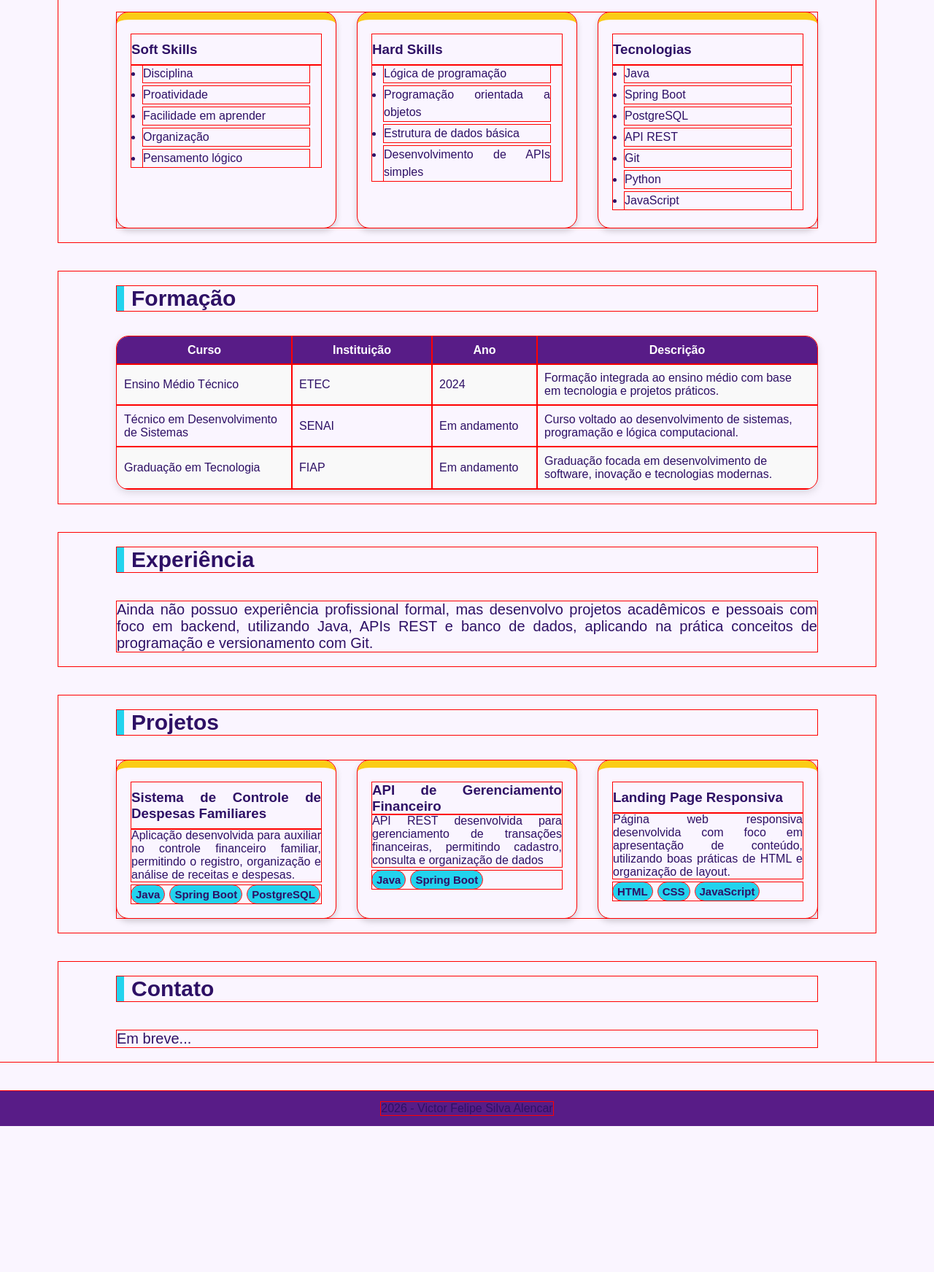
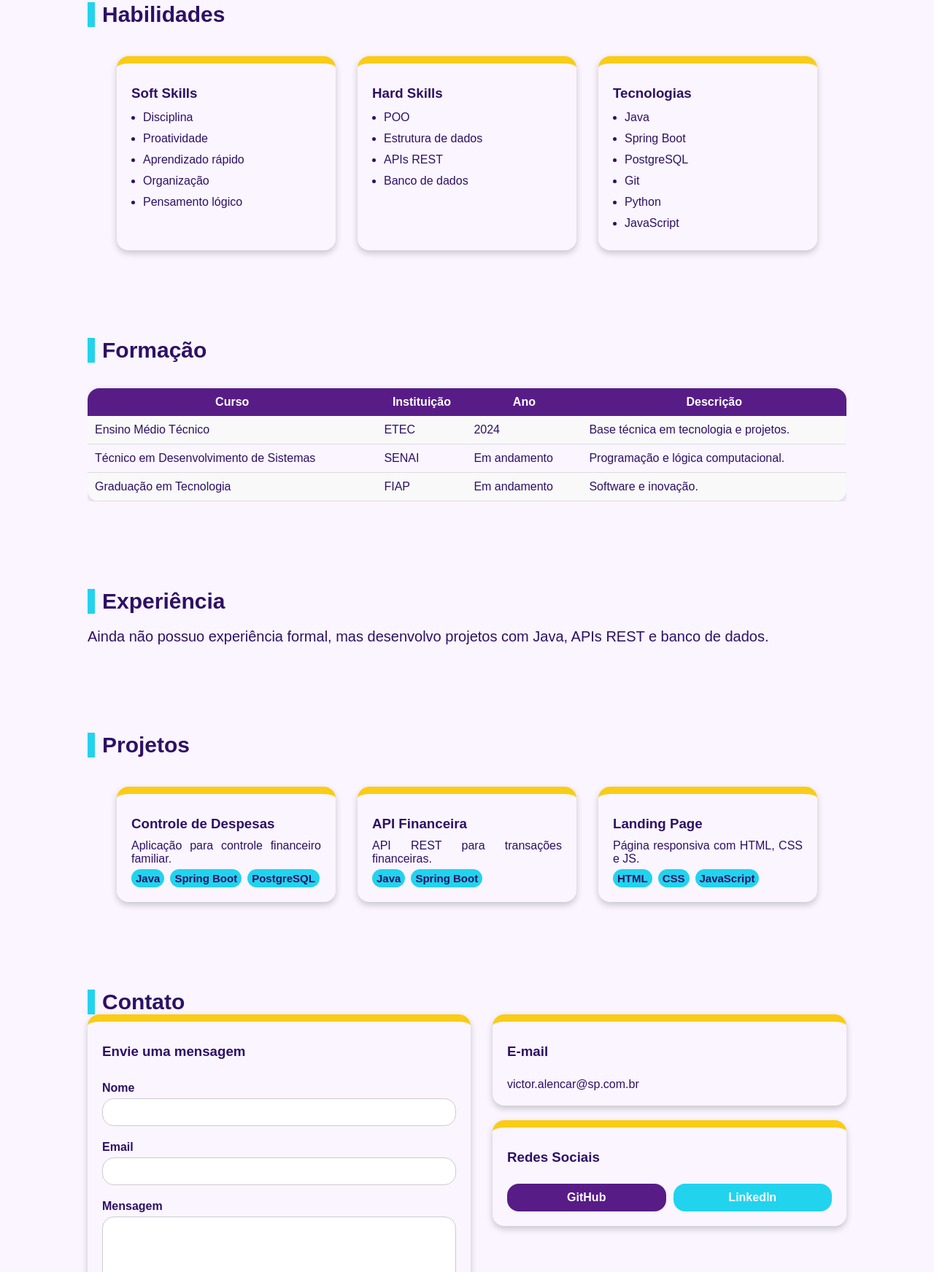
Before and after one commit to alencarVictor/Projeto-Landing-Page-Pessoal, a plain HTML site: page index.html in a window 1280 px wide. Shown: the part 1057-2800 px from the top of the page at 73% size. Before the commit the page ends 2600 px from the top, so only its background shows below. Drawn offline with Linux system fonts and the light colour scheme.

Commit message:
subindo alterações no index.html e style.css

```diff
--- a/index.html
+++ b/index.html
@@ -1,18 +1,34 @@
 <!DOCTYPE html>
 <html lang="pt-br">
+
 <head>
+    <meta charset="UTF-8" />
+    <meta name="viewport" content="width=device-width, initial-scale=1.0">
     <title>Página pessoal</title>
-        <meta name="viewport" content="width=device-width, initial-scale=1.0">
-        <meta charset="UTF-8" />
-        <link rel="stylesheet" href="style.css">
+    <link rel="stylesheet" href="style.css" />
+    <link rel="stylesheet" href="contato.css" />
+    <link rel="stylesheet" href="experiencia.css" />
+    <link rel="stylesheet" href="footer.css" />
+    <link rel="stylesheet" href="formacao.css" />
+    <link rel="stylesheet" href="global.css" />
+    <link rel="stylesheet" href="habilidades.css" />
+    <link rel="stylesheet" href="header.css" />
+    <link rel="stylesheet" href="projetos.css" />
+    <link rel="stylesheet" href="responsive.css" />
+    <link rel="stylesheet" href="sobre.css" />
+    <link rel="stylesheet" href="variables.css" />
+
 </head>
+
 <body>
 
     <header>
-    <div class = "portifolio">
-        <img  class ="logo"  src="https://ui-avatars.com/api/?background=581C87&color=2E1065&name=Victor+Alencar">
-        <h1 class="titulo">Portifólio</h1>
+        <div class="portifolio">
+            <img class="logo" src="https://ui-avatars.com/api/?background=581C87&color=2E1065&name=Victor+Alencar"
+                alt="Logo">
+            <h1 class="titulo">Portfólio</h1>
         </div>
+
         <nav>
             <ul>
                 <li><a class="item" href="#sobre">Sobre Mim</a></li>
@@ -26,83 +42,94 @@
         </nav>
     </header>
 
+    <main>
 
-     <main>
+        <!-- INICIO -->
         <section id="inicio">
             <h1>Victor Felipe Silva Alencar</h1>
             <p>Desenvolvedor Backend em formação | Java</p>
+
             <div class="links-rapidos">
-                <a href="#">Conheça Mais</a> | <a href="#contato">Contato</a>
+                <a href="#sobre">Conheça Mais</a>
+                <a href="#contato">Contato</a>
             </div>
         </section>
 
+        <!-- SOBRE -->
+        <section id="sobre">
+            <div>
+                <h2 class="subtitulo">Sobre Mim</h2>
 
-        <section id="sobre">
-            <div class="conteudo-sobre">
-                <h2 class="subtitulo">Sobre Mim</h2>
                 <div class="descricao">
                     <p>Olá!</p>
-                    <p>Sou desenvolvedor em formação, apaixonado por tecnologia e focado em evoluir constantemente através da prática.
-                        Desejo evoluir constantemente através da prática, projetos e resolução de problemas, com o objetivo de ingressar na área e crescer como desenvolvedor.
+                    <p>
+                        Sou desenvolvedor em formação, apaixonado por tecnologia e focado
+                        em evoluir constantemente através da prática, projetos e resolução de problemas.
                     </p>
                 </div>
             </div>
-            <img class="foto-perfil" src="img/minha-foto.jpg" width="200" alt="Minha foto">
+
+            <img class="foto-perfil" src="img/minha-foto.jpg" alt="Minha foto">
         </section>
 
+        <!-- OBJETIVO -->
+        <section id="objetivo">
+            <h2 class="subtitulo">Objetivo Profissional</h2>
 
-        <section id="objetivo">
-            <h2 class="subtitulo">Objetivo profissional</h2>
             <div class="descricao">
-                <p>Busco uma oportunidade de estágio em desenvolvimento backend, com foco em Java, onde eu possa contribuir em projetos financeiros e evoluir minhas habilidades na prática.
+                <p>
+                    Busco uma oportunidade de estágio em desenvolvimento backend,
+                    com foco em Java, para evoluir minhas habilidades na prática.
                 </p>
             </div>
         </section>
 
+        <!-- HABILIDADES -->
         <section id="habilidades">
             <h2 class="subtitulo">Habilidades</h2>
+
             <div class="cartoes">
+
                 <article class="card">
                     <h3 class="titulo-card">Soft Skills</h3>
-                <ul class ="lista">
+                    <ul class="lista">
                         <li>Disciplina</li>
                         <li>Proatividade</li>
-                    <li>Facilidade em aprender</li>
+                        <li>Aprendizado rápido</li>
                         <li>Organização</li>
                         <li>Pensamento lógico</li>
                     </ul>
                 </article>
+
                 <article class="card">
                     <h3 class="titulo-card">Hard Skills</h3>
-
                     <ul class="lista">
-                    <li>Lógica de programação</li>
-                    <li>Programação orientada a objetos</li>
-                    <li>Estrutura de dados básica </li>
-                    <li>Desenvolvimento de APIs simples</li>
-
+                        <li>POO</li>
+                        <li>Estrutura de dados</li>
+                        <li>APIs REST</li>
+                        <li>Banco de dados</li>
                     </ul>
                 </article>
+
                 <article class="card">
                     <h3 class="titulo-card">Tecnologias</h3>
                     <ul class="lista">
-                    <li>Java </li>
+                        <li>Java</li>
                         <li>Spring Boot</li>
                         <li>PostgreSQL</li>
-                    <li>API REST</li>
                         <li>Git</li>
                         <li>Python</li>
-                    <li>JavaScript </li>
+                        <li>JavaScript</li>
                     </ul>
                 </article>
+
             </div>
         </section>
 
-
+        <!-- FORMAÇÃO -->
         <section id="formacao">
             <h2 class="subtitulo">Formação</h2>
-
-
+            <div class="tabela-container">
                 <table>
                     <tr>
                         <th>Curso</th>
@@ -115,62 +142,69 @@
                         <td>Ensino Médio Técnico</td>
                         <td>ETEC</td>
                         <td>2024</td>
-            <td>Formação integrada ao ensino médio com base em tecnologia e projetos práticos.</td>
+                        <td>Base técnica em tecnologia e projetos.</td>
                     </tr>
 
                     <tr>
                         <td>Técnico em Desenvolvimento de Sistemas</td>
                         <td>SENAI</td>
                         <td>Em andamento</td>
-            <td>Curso voltado ao desenvolvimento de sistemas, programação e lógica computacional.</td>
+                        <td>Programação e lógica computacional.</td>
                     </tr>
 
                     <tr>
                         <td>Graduação em Tecnologia</td>
                         <td>FIAP</td>
                         <td>Em andamento</td>
-            <td>Graduação focada em desenvolvimento de software, inovação e tecnologias modernas.</td>
+                        <td>Software e inovação.</td>
                     </tr>
                 </table>
+            </div>
         </section>
 
+        <!-- EXPERIÊNCIA -->
         <section id="experiencia">
             <h2 class="subtitulo">Experiência</h2>
+
             <div class="descricao">
                 <p>
-            Ainda não possuo experiência profissional formal, mas desenvolvo projetos acadêmicos e pessoais com foco em backend, utilizando Java, APIs REST e banco de dados, aplicando na prática conceitos de programação e versionamento com Git.
+                    Ainda não possuo experiência formal, mas desenvolvo projetos
+                    com Java, APIs REST e banco de dados.
                 </p>
             </div>
         </section>
 
+        <!-- PROJETOS -->
         <section id="projetos">
             <h2 class="subtitulo">Projetos</h2>
+
             <div class="cartoes">
+
                 <article class="card">
-            <h3 class="titulo-card">Sistema de Controle de Despesas Familiares</h3>
-            <p>Aplicação desenvolvida para auxiliar no controle financeiro familiar, permitindo o registro,
-                organização e análise de receitas e despesas.</p>
+                    <h3 class="titulo-card">Controle de Despesas</h3>
+                    <p>Aplicação para controle financeiro familiar.</p>
+
                     <ul class="lista-linguagem">
-                    <li>Java </li>
+                        <li>Java</li>
                         <li>Spring Boot</li>
                         <li>PostgreSQL</li>
                     </ul>
                 </article>
+
                 <article class="card">
-            <h3 card="titulo-card">API de Gerenciamento Financeiro</h3>
-            <p>API REST desenvolvida para gerenciamento de transações financeiras, permitindo cadastro,
-                consulta e organização de dados</p>
+                    <h3 class="titulo-card">API Financeira</h3>
+                    <p>API REST para transações financeiras.</p>
+
                     <ul class="lista-linguagem">
                         <li>Java</li>
                         <li>Spring Boot</li>
                     </ul>
+                </article>
 
-        </article>
                 <article class="card">
-            <h3 class="titulo-card">Landing Page Responsiva</h3>
+                    <h3 class="titulo-card">Landing Page</h3>
+                    <p>Página responsiva com HTML, CSS e JS.</p>
 
-            <p>Página web responsiva desenvolvida com foco em apresentação de conteúdo, utilizando boas práticas
-                de HTML e organização de layout.</p>
                     <ul class="lista-linguagem">
                         <li>HTML</li>
                         <li>CSS</li>
@@ -178,21 +212,65 @@
                     </ul>
                 </article>
 
+            </div>
+        </section>
 
+        <!-- CONTATO -->
+        <section id="contato">
+            <h2 class="subtitulo">Contato</h2>
+
+            <div class="container-contato">
+
+                <!-- FORM -->
+                <form class="card">
+                    <h3 class="titulo-card">Envie uma mensagem</h3>
+
+                    <div>
+                        <label>Nome</label>
+                        <input type="text" required>
+                    </div>
+
+                    <div>
+                        <label>Email</label>
+                        <input type="email" required>
+                    </div>
+
+                    <div>
+                        <label>Mensagem</label>
+                        <textarea rows="5" required></textarea>
+                    </div>
+
+                    <button type="submit">Enviar</button>
+                </form>
+
+                <!-- INFO -->
+                <div class="contato-info">
+
+                    <article class="card">
+                        <h3 class="titulo-card">E-mail</h3>
+                        <p>victor.alencar@sp.com.br</p>
+                    </article>
+
+                    <article class="card">
+                        <h3 class="titulo-card">Redes Sociais</h3>
+
+                        <div class="redes-sociais">
+                            <a class="btn github" href="https://github.com/" target="_blank">GitHub</a>
+                            <a class="btn linkedin" href="https://linkedin.com/" target="_blank">LinkedIn</a>
+                        </div>
+                    </article>
+
+                </div>
 
             </div>
         </section>
 
-    <section id="contato">
-    <h2 class="subtitulo">Contato</h2>
-    <div class="descricao">
-        <p>Em breve...</p>
-    </div>
-    </section>
+    </main>
 
-     </main>
     <footer>
         <p>2026 - Victor Felipe Silva Alencar</p>
     </footer>
+
 </body>
+
 </html>
--- a/style.css
+++ b/style.css
@@ -19,6 +19,14 @@ body {
   font-family: Arial, sans-serif;
 }
 
+/* 🔹 CONSISTÊNCIA ENTRE SEÇÕES */
+section {
+  padding: 40px 80px;
+  margin: 40px auto;
+  max-width: 1200px;
+}
+
+/* HEADER */
 header {
   background-color: var(--primary);
   padding: 5px 40px;
@@ -26,8 +34,6 @@ header {
   align-items: center;
   justify-content: space-between;
   box-shadow: 0 4px 4px rgba(0, 0, 0, 0.5);
-  position: relative;
-  z-index: 1;
 }
 
 .logo {
@@ -45,37 +51,32 @@ header {
   font-size: 20px;
 }
 
-nav {
-  display: flex;
-  justify-content: space-between;
-  align-items: center;
-}
-
-.item {
-  transition: all 0.3s ease;
-  text-decoration: none;
-  color: var(--text);
-  font-weight: bold;
-  cursor: pointer;
-}
-
-.item:hover {
-  transform: scale(1.05);
-  box-shadow: 0 8px 20px rgba(0, 0, 0, 0.5);
-  color: var(--accent);
-}
-
 nav ul {
   display: flex;
   list-style: none;
   gap: 20px;
 }
 
+.item {
+  text-decoration: none;
+  color: var(--text);
+  font-weight: bold;
+  transition: 0.3s;
+}
+
+.item:hover {
+  color: var(--accent);
+  transform: scale(1.05);
+}
+
+/* INICIO */
 #inicio {
   text-align: center;
-  padding: 50px 20px;
   background-color: var(--primary);
   box-shadow: 0 4px 10px rgba(0, 0, 0, 0.8);
+  padding: 40px 10px;
+  max-width: 1400px;
+  margin-top: 0;
 }
 
 #inicio h1 {
@@ -88,7 +89,6 @@ nav ul {
   font-size: 25px;
   margin-bottom: 30px;
   font-weight: bold;
-  color: var(--text);
 }
 
 .links-rapidos a {
@@ -100,20 +100,19 @@ nav ul {
   text-decoration: none;
   border-radius: var(--radius);
   font-weight: bold;
-  transition: all 0.3s ease;
+  transition: 0.3s;
 }
 
-.links-rapidos :hover {
+.links-rapidos a:hover {
   background-color: var(--secondary);
   transform: scale(1.05);
 }
 
+/* SOBRE */
 #sobre {
   display: flex;
   justify-content: space-between;
   align-items: center;
-  padding: 20px 80px;
-  margin: 40px 80px;
   gap: 40px;
 }
 
@@ -122,10 +121,11 @@ nav ul {
   border-left: 10px solid var(--secondary);
   padding-left: 10px;
 }
+
 .descricao {
-  margin-top: 40px;
-  gap: 10px;
+  margin-top: 20px;
 }
+
 .descricao p {
   font-size: 20px;
   text-align: justify;
@@ -137,18 +137,19 @@ nav ul {
   box-shadow: 0 4px 10px rgba(0, 0, 0, 1);
 }
 
-#objetivo {
+/* SEÇÕES COLUNA */
+#objetivo,
+#experiencia,
+#formacao {
   display: flex;
-  padding: 20px 80px;
   flex-direction: column;
-  margin: 40px 80px;
 }
 
-#habilidades {
+/* HABILIDADES E PROJETOS */
+#habilidades,
+#projetos {
   display: flex;
-  padding: 20px 80px;
   flex-direction: column;
-  margin: 40px 80px;
   gap: 40px;
 }
 
@@ -165,7 +166,7 @@ nav ul {
   border-radius: var(--radius);
   width: 300px;
   padding: 20px;
-  transition: all 0.3s ease;
+  transition: 0.3s;
   text-align: justify;
 }
 
@@ -174,12 +175,11 @@ nav ul {
 }
 
 .titulo-card {
-  padding: 10px 0px;
+  padding: 10px 0;
 }
 
 .lista {
-  padding: 0px 16px;
-  gap: 10px;
+  padding-left: 16px;
 }
 
 .lista li {
@@ -187,29 +187,14 @@ nav ul {
   line-height: 1.5;
 }
 
-#formacao {
-  display: flex;
-  padding: 20px 80px;
-  flex-direction: column;
-  margin: 40px 80px;
-}
-
-#experiencia {
-  display: flex;
-  padding: 20px 80px;
-  flex-direction: column;
-  margin: 40px 80px;
-}
-
+/* TABELA */
 table {
   margin-top: 35px;
   width: 100%;
-  table-layout: fixed;
   border-collapse: collapse;
   border-radius: var(--radius);
   overflow: hidden;
   box-shadow: 0 4px 12px rgba(0, 0, 0, 0.15);
-  background-color: var(--background);
 }
 
 th {
@@ -217,12 +202,6 @@ th {
   color: white;
   padding: 10px;
 }
-
-th:nth-child(1), td:nth-child(1) { width: 25%; } /* Curso */
-th:nth-child(2), td:nth-child(2) { width: 20%; } /* Instituição */
-th:nth-child(3), td:nth-child(3) { width: 15%; } /* Ano */
-th:nth-child(4), td:nth-child(4) { width: 40%; } /* Descrição */
-
 
 td {
   padding: 10px;
@@ -235,60 +214,145 @@ tr:nth-child(even) {
 
 tr:hover {
   background-color: #7ecce7;
-  transition: 0.2s;
 }
 
-#projetos {
-  display: flex;
-  padding: 20px 80px;
-  flex-direction: column;
-  margin: 40px 80px;
-  gap: 35px;
-}
-
+/* LINGUAGENS */
 .lista-linguagem {
   display: flex;
-  justify-content: flex-start;
+  gap: 8px;
   margin-top: 5px;
-  gap: 8px;
 }
 
 .lista-linguagem li {
-  transition: all 0.3s ease;
   list-style: none;
   background-color: var(--secondary);
   border-radius: var(--radius);
   padding: 4px 6px;
   font-weight: bold;
   font-size: 15px;
+  transition: 0.3s;
 }
 
 .lista-linguagem li:hover {
+  background-color: var(--accent);
   transform: scale(1.05);
-  box-shadow: 0 8px 20px rgba(0, 0, 0, 0.5);
-  background-color: var(--accent);
 }
 
+/* CONTATO */
 #contato {
   display: flex;
-  padding: 20px 80px;
   flex-direction: column;
-  margin: 40px 80px;
 }
 
-footer {
+.container-contato {
   display: flex;
-  justify-content: center;
-  padding: 15px;
+  gap: 30px;
+  flex-wrap: wrap;
+}
+
+/* FORM */
+form.card {
+  flex: 1;
+  min-width: 300px;
+  display: flex;
+  flex-direction: column;
+  gap: 20px;
+}
+
+/* LADO DIREITO (EMAIL + REDES) */
+.contato-info {
+  display: flex;
+  flex-direction: column;
+  gap: 20px;
+  flex: 1;
+  min-width: 300px;
+}
+
+.contato-info .card {
+  width: 100%;
+  display: flex;
+  flex-direction: column;
+  gap: 15px;
+}
+
+/* FORM CAMPOS */
+form div {
+  display: flex;
+  flex-direction: column;
+  gap: 5px;
+}
+
+.card label {
+  font-weight: bold;
+}
+
+.card input,
+.card textarea {
+  width: 100%;
+  padding: 10px;
+  border-radius: var(--radius);
+  border: 1px solid #ccc;
+  font-size: 14px;
+  transition: 0.3s;
+}
+
+.card input:focus,
+.card textarea:focus {
+  outline: none;
+  border-color: var(--secondary);
+  box-shadow: 0 0 5px var(--secondary);
+}
+
+/* BOTÃO */
+.card button {
+  padding: 12px;
+  border: none;
+  border-radius: var(--radius);
+  background-color: var(--primary);
+  color: white;
+  font-weight: bold;
+  cursor: pointer;
+  transition: 0.3s;
+}
+
+.card button:hover {
+  background-color: var(--secondary);
+  transform: scale(1.03);
+}
+
+/* REDES SOCIAIS */
+.redes-sociais {
+  display: flex;
+  gap: 10px;
+  width: 100%;
+}
+
+.redes-sociais .btn {
+  flex: 1;
+  text-align: center;
+}
+
+.btn {
+  text-decoration: none;
+  padding: 10px 15px;
+  border-radius: var(--radius);
+  color: white;
+  font-weight: bold;
+  transition: 0.3s;
+}
+
+.github {
   background-color: var(--primary);
 }
 
-@media(min-width: 800px){
-  * {
-  outline: 1px solid red;
-}
+.linkedin {
+  background-color: var(--secondary);
 }
 
+.btn:hover {
+  transform: translateY(-2px);
+  box-shadow: 0 5px 15px rgba(0,0,0,0.2);
+}
 
 @media (max-width: 748px) {
   header {
@@ -351,7 +415,7 @@ footer {
   }
 }
 
-@media(max-width:480px){
+@media (max-width:480px){
 
   #inicio h1 {
     font-size: 30px;
@@ -365,3 +429,26 @@ footer {
     padding: 8px 20px;
   }
 }
+
+.tabela-container {
+  width: 100%;
+  overflow-x: auto;
+}
+
+table {
+  margin-top: 35px;
+  width: 100%;
+  min-width: 600px;
+  border-collapse: collapse;
+  border-radius: var(--radius);
+  overflow: hidden;
+  box-shadow: 0 4px 12px rgba(0, 0, 0, 0.15);
+}
+
+/* FOOTER */
+footer {
+  display: flex;
+  justify-content: center;
+  padding: 15px;
+  background-color: var(--primary);
+}
```
Lines whose indentation alone changed are shown as unchanged.
